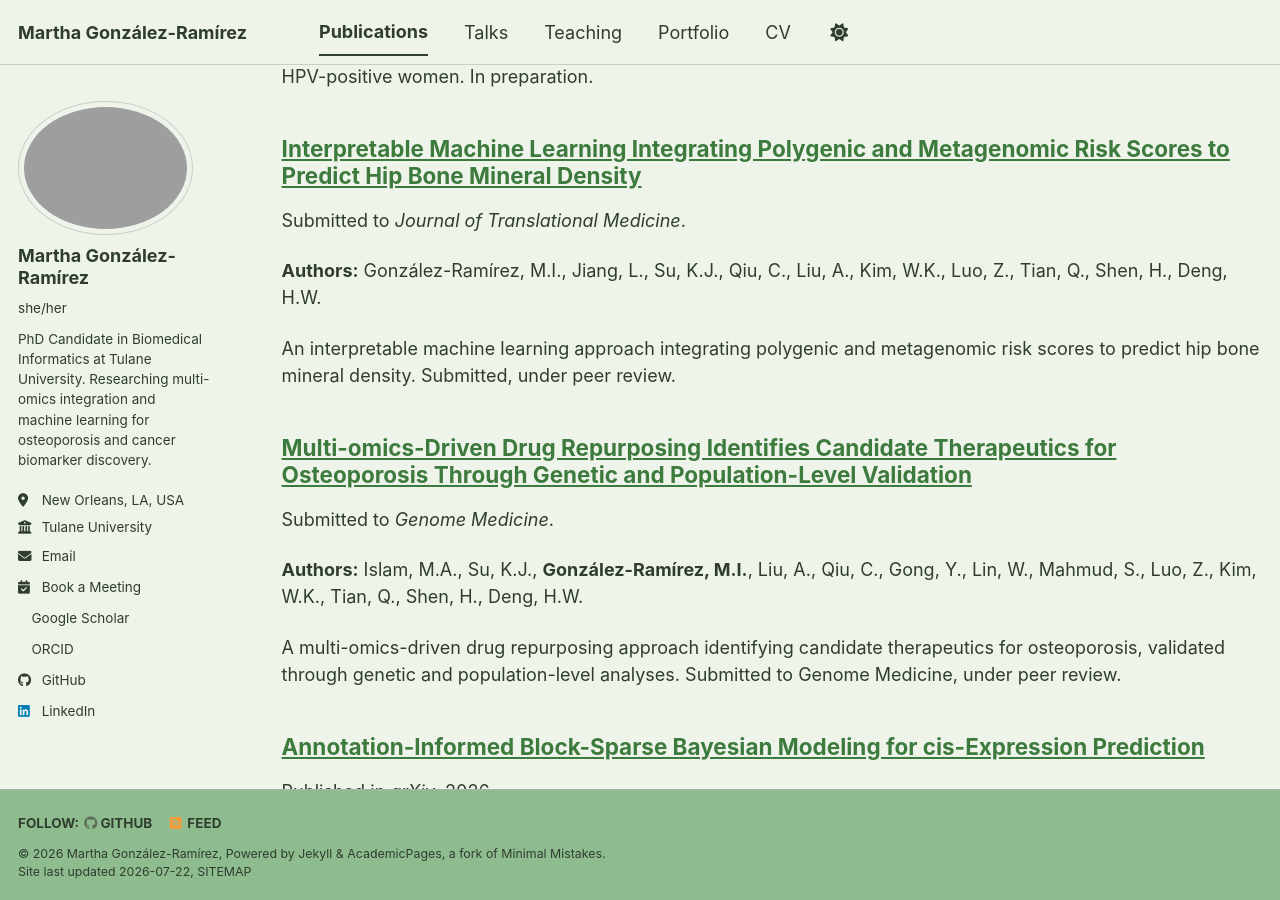
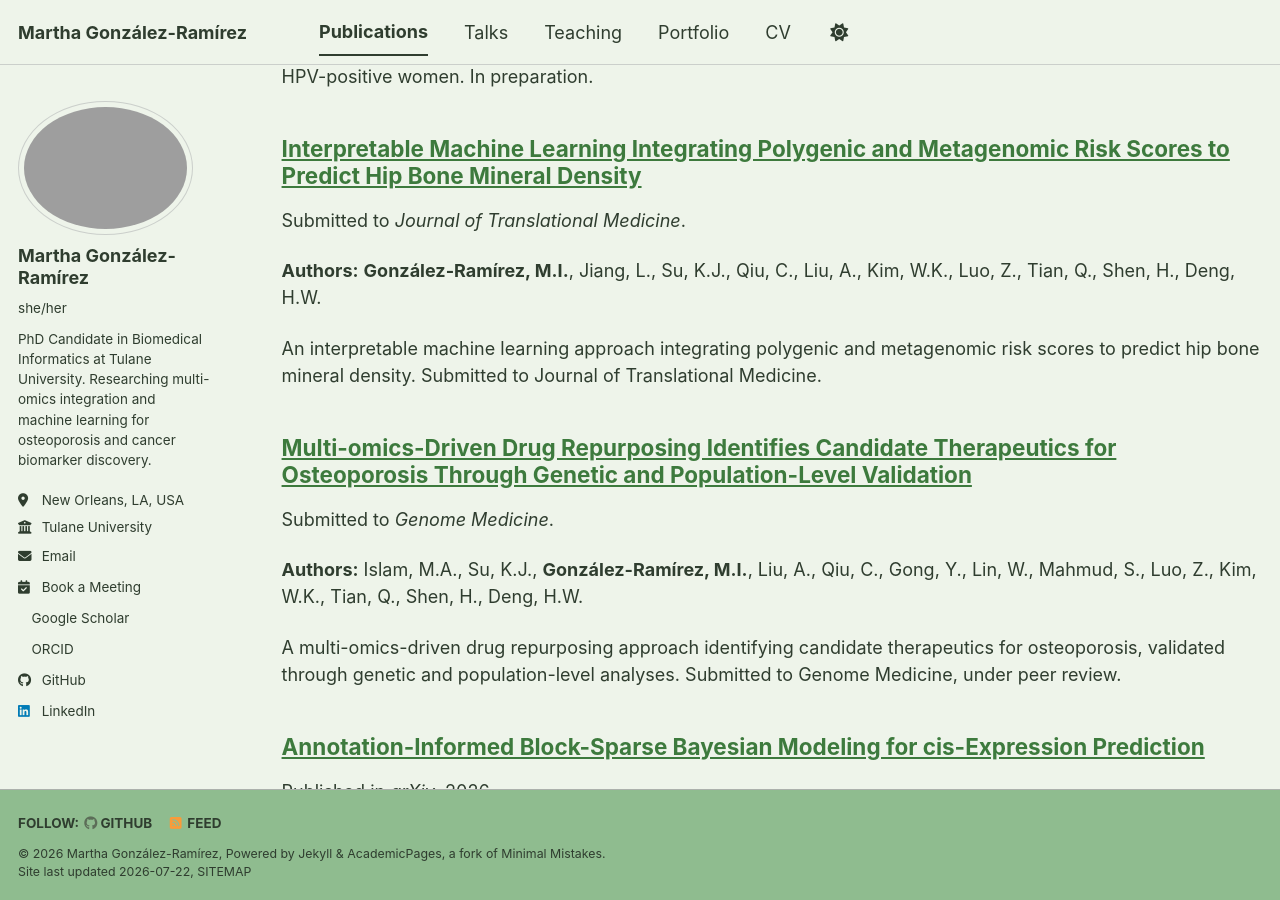
Before and after one commit to migonzalezr/migonzalezr.github.io, a Jekyll site: the page built from _pages/publications.html, in a window 1280 px wide and 900 px high, scrolled down 443 px. Built offline with Jekyll 4.4.1, drawn with Linux system fonts in a browser that asks for light colours; a style sheet for code colours, icons or effects is not loaded.

Commit message:
Update 2026-06-01-jtm-interpretable-ml-polygenic-metagenomic-hipbmd.md

```diff
--- a/_publications/2026-06-01-jtm-interpretable-ml-polygenic-metagenomic-hipbmd.md
+++ b/_publications/2026-06-01-jtm-interpretable-ml-polygenic-metagenomic-hipbmd.md
@@ -3,11 +3,11 @@ title: "Interpretable Machine Learning Integrating Polygenic and Metagenomic Ris
 collection: publications
 category: manuscripts
 permalink: /publication/2026-jtm-interpretable-ml-polygenic-metagenomic-hipbmd
-excerpt: 'An interpretable machine learning approach integrating polygenic and metagenomic risk scores to predict hip bone mineral density. Submitted, under peer review.'
+excerpt: 'An interpretable machine learning approach integrating polygenic and metagenomic risk scores to predict hip bone mineral density. Submitted to Journal of Translational Medicine.'
 date: 2026-06-01
 venue: 'Journal of Translational Medicine'
 status: 'submitted'
-authors: 'González-Ramírez, M.I., Jiang, L., Su, K.J., Qiu, C., Liu, A., Kim, W.K., Luo, Z., Tian, Q., Shen, H., Deng, H.W.'
-citation: 'González-Ramírez, M.I., Jiang, L., Su, K.J., Qiu, C., Liu, A., Kim, W.K., Luo, Z., Tian, Q., Shen, H., Deng, H.W. Interpretable Machine Learning Integrating Polygenic and Metagenomic Risk Scores to Predict Hip Bone Mineral Density. Submitted to <i>Journal of Translational Medicine</i>. Under peer review.'
+authors: '<strong>González-Ramírez, M.I.</strong>, Jiang, L., Su, K.J., Qiu, C., Liu, A., Kim, W.K., Luo, Z., Tian, Q., Shen, H., Deng, H.W.'
+citation: '<strong>González-Ramírez, M.I.</strong>, Jiang, L., Su, K.J., Qiu, C., Liu, A., Kim, W.K., Luo, Z., Tian, Q., Shen, H., Deng, H.W. Interpretable Machine Learning Integrating Polygenic and Metagenomic Risk Scores to Predict Hip Bone Mineral Density. Submitted to <i>Journal of Translational Medicine</i>.'
 ---
-This manuscript presents an interpretable machine learning framework that integrates polygenic and metagenomic risk scores to predict hip bone mineral density, aiming to improve early identification of osteoporosis risk. Currently submitted and under peer review.
+This manuscript presents an interpretable machine learning framework that integrates polygenic and metagenomic risk scores to predict hip bone mineral density, aiming to improve early identification of osteoporosis risk. Currently submitted.
```
